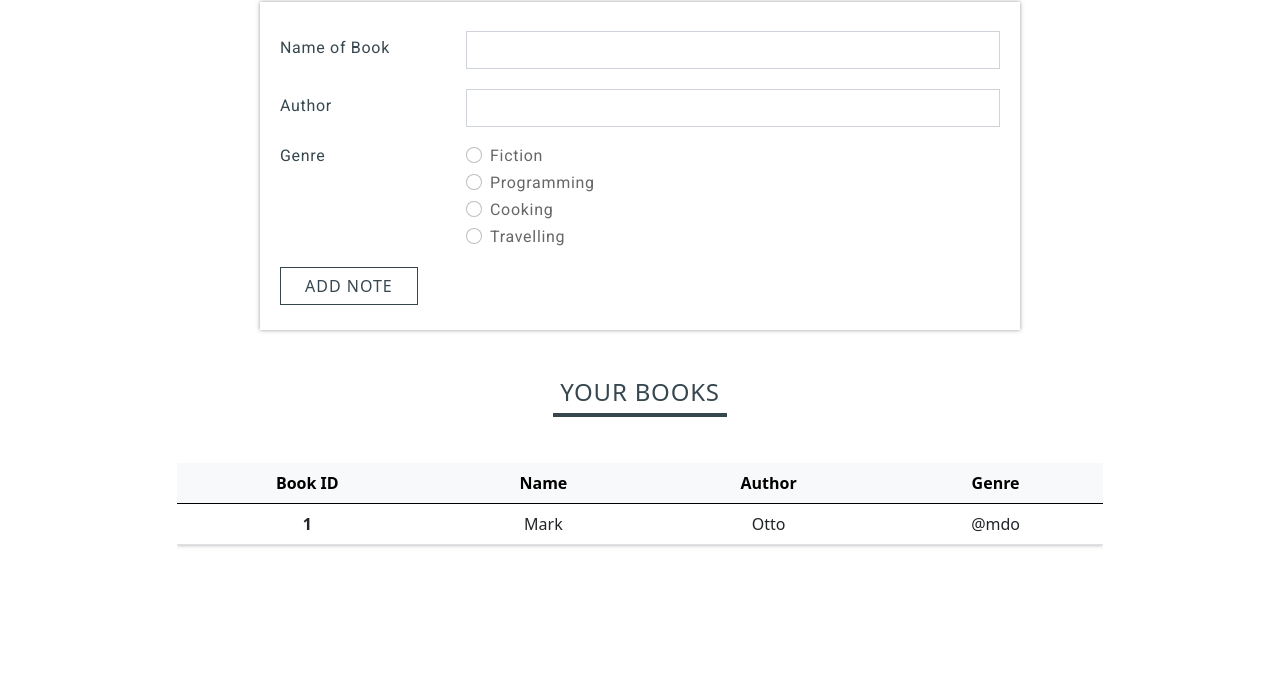
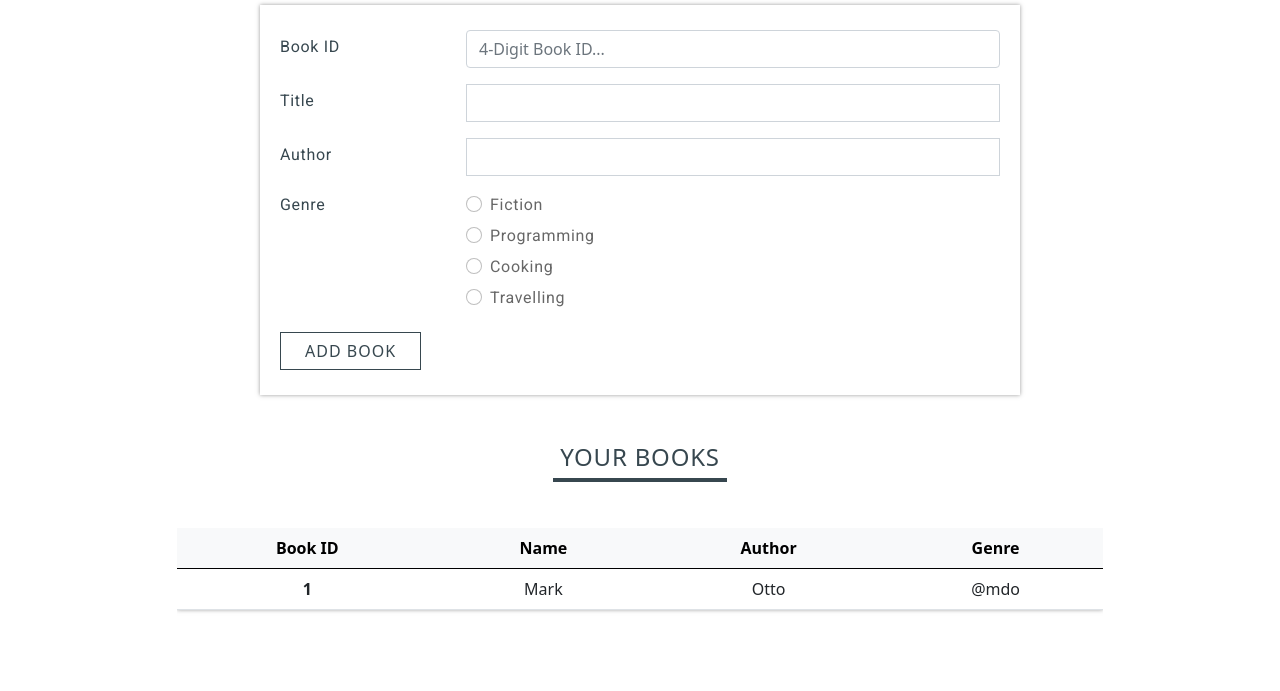
Before and after one commit to rishi6071/college-library-frontend, a plain HTML site: page index.html in a window 1280 px wide. Shown: the part 109-800 px from the top of the page. Drawn offline with nearby package versions, Linux system fonts and the light colour scheme.

Commit message:
Dynamic Book Object Rendering DONE

```diff
--- a/css/addNote.css
+++ b/css/addBook.css
@@ -1,24 +1,24 @@
 @charset "utf-8";
 @import url('https://fonts.googleapis.com/css2?family=Roboto:wght@400;500&display=swap');
 
-#addNote_box {
+#addBook_box {
     box-shadow: 0px 0px 4px rgba(128, 128, 128, 0.8);
     padding: 25px 20px;
 }
 
-#addNote_box label {
+#addBook_box label {
     font-size: medium;
     letter-spacing: 0.7px;
     color: #37474f;
     font-family: 'Roboto', sans-serif;
+    margin-bottom: 4px;
 }
 
-#addNote_box .form-check label {
+#addBook_box .form-check label {
     color: rgba(0, 0, 0, 0.6);
     font: smaller;
 }
 
-#addNote_box input[type="text"] {
+#addBook_box input[type="text"] {
     border-radius: 0;
-    margin-top: 4px;
 }
--- a/css/header.css
+++ b/css/header.css
@@ -15,7 +15,7 @@
 .navbar img {
   width: 65px;
   height: auto;
-  transform: scale(1.3) ;
+  transform: scale(1.3);
   margin-left: 15px;
 }
 
@@ -44,8 +44,14 @@
 .navbar img {
   width: 65px;
   height: auto;
-  transform: scale(1.3) ;
+  transform: scale(1.3);
   margin-left: 15px;
+}
+
+.navbar-toggler {
+  outline: none !important;
+  border: 2px solid grey !important;
+  border-radius: 0 !important;
 }
 
 /***** Search Form in Navbar */
--- a/index.html
+++ b/index.html
@@ -17,16 +17,16 @@
 
     <!-- Custom CSS -->
     <link rel="stylesheet" href="./css/header.css" />
-    <link rel="stylesheet" href="./css/addNote.css" />
+    <link rel="stylesheet" href="./css/addBook.css" />
     <link rel="stylesheet" href="./css/booklist.css" />
 
 </head>
 
-<body onload="renderAddNoteForm()">
+<body onload="renderAddBookForm()">
     <!-- || Header Start -->
     <nav class="navbar navbar-expand-lg navbar-light">
         <div class="container-fluid">
-            <a class="navbar-brand" href="#">
+            <a class="navbar-brand pt-2" href="#">
                 <img src="./img/logo.png" alt="College Library" /> <span>Rishi Library</span>
             </a>
             <button class="navbar-toggler" type="button" data-bs-toggle="collapse"
@@ -45,8 +45,9 @@
     </nav>
     <!-- || Header End -->
 
-<!--
-    <div class="alert alert-dark alert-dismissible fade show" role="alert">
+
+    <!-- Alert Message -->
+    <!-- <div class="alert alert-success alert-dismissible fade show rounded-0" role="alert">
         <strong>Holy guacamole!</strong> You should check in on some of those fields below.
         <button type="button" class="btn-close" data-bs-dismiss="alert" aria-label="Close"></button>
     </div> -->
@@ -56,8 +57,8 @@
     <section>
         <div class="container">
             <div class="row mt-3">
-                <div class="col-md-8 col-sm-10 col-12 offset-md-2 offset-sm-1" id="addNote_box">
-
+                <div class="col-md-8 col-sm-10 col-12 offset-md-2 offset-sm-1" id="addBook_box">
+                    <!-- Dynamically Rendering the Add Note Form -->
                 </div>
             </div>
         </div>
@@ -84,7 +85,7 @@
                                     <th scope="col">Genre</th>
                                 </tr>
                             </thead>
-                            <tbody>
+                            <tbody id="library_books_list">
                                 <tr>
                                     <th scope="row">1</th>
                                     <td>Mark</td>
--- a/js/index.js
+++ b/js/index.js
@@ -1,40 +1,69 @@
-// Dynamically Rendering AddNote Form
-const renderAddNoteForm = () => {
+// Dynamically Rendering AddBook Form
+const renderAddBookForm = () => {
 
-    const addNote_box = document.querySelector('#addNote_box');
+    const addBook_box = document.querySelector('#addBook_box');
 
     const form = document.createElement('form');
     form.action = "#";
     form.method = "POST";
-    form.name = "addNoteForm";
+    form.name = "addBookForm";
 
-    // --> Name of Book
-    const bookNameGroup = document.createElement('div');
-    bookNameGroup.className = "form-group";
+    // --> Book ID
+    const bookIdGroup = document.createElement('div');
+    bookIdGroup.className = "form-group";
 
-    const bookNameRow = document.createElement('div');
-    bookNameRow.className = "row";
+    const bookIdRow = document.createElement('div');
+    bookIdRow.className = "row";
 
-    const bookNameLabelCol = document.createElement('div');
-    bookNameLabelCol.className = "col-lg-3 col-md-4 d-flex align-items-center";
+    const bookIdLabelCol = document.createElement('div');
+    bookIdLabelCol.className = "col-lg-3 col-md-4 d-flex align-items-center";
 
-    const bookNameLabel = document.createElement('label');
-    bookNameLabel.setAttribute('for', 'bookName');
-    bookNameLabel.innerText = "Name of Book";
-    bookNameLabelCol.appendChild(bookNameLabel);
+    const bookIdLabel = document.createElement('label');
+    bookIdLabel.setAttribute('for', 'bookId');
+    bookIdLabel.innerText = "Book ID";
+    bookIdLabelCol.appendChild(bookIdLabel);
 
-    const bookNameInputCol = document.createElement('div');
-    bookNameInputCol.className = "col-lg-9 col-md-8";
+    const bookIdInputCol = document.createElement('div');
+    bookIdInputCol.className = "col-lg-9 col-md-8";
 
-    const bookNameInput = document.createElement('input');
-    bookNameInput.type = "text";
-    bookNameInput.className = "form-control";
-    bookNameInput.id = "bookName";
-    bookNameInput.name = "bookName";
-    bookNameInputCol.appendChild(bookNameInput);
+    const bookIdInput = document.createElement('input');
+    bookIdInput.type = "number";
+    bookIdInput.className = "form-control";
+    bookIdInput.id = "bookId";
+    bookIdInput.name = "bookId";
+    bookIdInput.placeholder = "4-Digit Book ID...";
+    bookIdInputCol.appendChild(bookIdInput);
 
-    bookNameRow.append(bookNameLabelCol, bookNameInputCol);
-    bookNameGroup.appendChild(bookNameRow);
+    bookIdRow.append(bookIdLabelCol, bookIdInputCol);
+    bookIdGroup.appendChild(bookIdRow);
+
+    // --> Title of Book
+    const bookTitleGroup = document.createElement('div');
+    bookTitleGroup.className = "form-group mt-3";
+
+    const bookTitleRow = document.createElement('div');
+    bookTitleRow.className = "row";
+
+    const bookTitleLabelCol = document.createElement('div');
+    bookTitleLabelCol.className = "col-lg-3 col-md-4 d-flex align-items-center";
+
+    const bookTitleLabel = document.createElement('label');
+    bookTitleLabel.setAttribute('for', 'bookTitle');
+    bookTitleLabel.innerText = "Title";
+    bookTitleLabelCol.appendChild(bookTitleLabel);
+
+    const bookTitleInputCol = document.createElement('div');
+    bookTitleInputCol.className = "col-lg-9 col-md-8";
+
+    const bookTitleInput = document.createElement('input');
+    bookTitleInput.type = "text";
+    bookTitleInput.className = "form-control";
+    bookTitleInput.id = "bookTitle";
+    bookTitleInput.name = "bookTitle";
+    bookTitleInputCol.appendChild(bookTitleInput);
+
+    bookTitleRow.append(bookTitleLabelCol, bookTitleInputCol);
+    bookTitleGroup.appendChild(bookTitleRow);
 
     // --> Name of Author
     const bookAuthorGroup = document.createElement('div');
@@ -94,7 +123,7 @@ const renderAddNoteForm = () => {
         genreInput.className = "form-check-input";
         genreInput.name = "bookGenre";
         genreInput.id = "genre" + genre;
-        genreInput.value = genre.toLowerCase();
+        genreInput.value = genre;
 
         const genreLabel = document.createElement('label');
         genreLabel.setAttribute('for', 'genre' + genre);
@@ -109,36 +138,92 @@ const renderAddNoteForm = () => {
     bookGenreGroup.appendChild(bookGenreRow);
 
     // --> Add Note Button
-    const addNoteBtnGroup = document.createElement('div');
-    addNoteBtnGroup.className = "form-group mt-3";
+    const addBookBtnGroup = document.createElement('div');
+    addBookBtnGroup.className = "form-group mt-3";
 
-    const addNoteBtn = document.createElement('input');
-    addNoteBtn.type = "submit";
-    addNoteBtn.className = "btn px-4 addNoteBtn";
-    addNoteBtn.id = "addnote_btn";
-    addNoteBtn.addEventListener('click', (event) => {
+    const addBookBtn = document.createElement('input');
+    addBookBtn.type = "submit";
+    addBookBtn.className = "btn px-4 addBookBtn";
+    addBookBtn.id = "addBook_btn";
+    addBookBtn.addEventListener('click', (event) => {
         event.preventDefault();
-        addNote();
+        addBook();
     });
-    addNoteBtn.value = "Add Note";
+    addBookBtn.value = "Add Book";
+    addBookBtnGroup.appendChild(addBookBtn);
 
-    addNoteBtnGroup.appendChild(addNoteBtn);
-
-    form.append(bookNameGroup, bookAuthorGroup, bookGenreGroup, addNoteBtnGroup);
-    addNote_box.appendChild(form);
+    form.append(bookIdGroup, bookTitleGroup, bookAuthorGroup, bookGenreGroup, addBookBtnGroup);
+    addBook_box.appendChild(form);
 }
 
-const addNote = () => {
+
+// Template for a Book
+function Book(id, title, author, genre) {
+    this.id = id;
+    this.title = title;
+    this.author = author;
+    this.genre = genre;
 }
 
-{/* <form action="#" method="POST" name="addNoteForm">
+// Display Constructor
+function Display() {
+
+}
+
+
+// Add methods to Display prototype
+
+
+const addBook = () => {
+    // Input values by User
+    let book_id = document.querySelector('#bookId').value;
+    let book_title = document.querySelector('#bookTitle').value.trim();
+    let book_author = document.querySelector('#bookAuthor').value.trim();
+    let book_genre = document.querySelector('input[name="bookGenre"]:checked').value;
+
+    if(book_id == '' || book_title == '' || book_author == '' || book_genre == '')
+        return false;
+
+    const library_books_list = document.querySelector('#library_books_list');
+
+    const bookRow = document.createElement('tr');
+    const bookID = document.createElement('th');
+    bookID.scope = "row";
+    bookID.innerText = book_id;
+
+    const bookTitle = document.createElement('td');
+    bookTitle.innerText = book_title;
+
+    const bookAuthor = document.createElement('td');
+    bookAuthor.innerText = book_author;
+
+    const bookGenre = document.createElement('td');
+    bookGenre.innerText = '@' + book_genre;
+
+    bookRow.append(bookID, bookTitle, bookAuthor, bookGenre);
+    library_books_list.appendChild(bookRow);
+}
+
+
+{/* <form action="#" method="POST" name="addBookForm">
     <div class="form-group">
         <div class="row">
             <div class="col-lg-3 col-md-4 d-flex align-items-center">
-                <label for="bookName">Name of Book</label>
+                <label for="bookId">Book ID</label>
             </div>
             <div class="col-lg-9 col-md-8">
-                <input type="text" class="form-control" id="bookName" name="bookName" />
+                <input type="number" class="form-control" id="bookId" name="bookId" placeholder="4-Digit Book ID..." />
+            </div>
+        </div>
+    </div>
+
+    <div class="form-group mt-3">
+        <div class="row">
+            <div class="col-lg-3 col-md-4 d-flex align-items-center">
+                <label for="bookTitle">Title</label>
+            </div>
+            <div class="col-lg-9 col-md-8">
+                <input type="text" class="form-control" id="bookTitle" name="bookTitle" />
             </div>
         </div>
     </div>
@@ -170,7 +255,7 @@ const addNote = () => {
                     <input type="radio" class="form-check-input" name="bookGenre"
                         id="genreProgramming" value="fiction" checked />
                     <label for="genreProgramming" class="form-check-label">Computer
-                                            Programming</label>
+                                                                Programming</label>
                 </div>
 
                 <div class="form-check">
@@ -189,6 +274,6 @@ const addNote = () => {
     </div>
 
     <div class="form-group mt-3">
-        <input type="submit" class="btn px-4 addNoteBtn" id="addnote_btn" value="Add Note" />
+        <input type="submit" class="btn px-4 addBookBtn" id="addBook_btn" value="Add Book" />
     </div>
 </form> */}
```
Also changed, not shown: 1 other file. Lines whose indentation alone changed are shown as unchanged.
